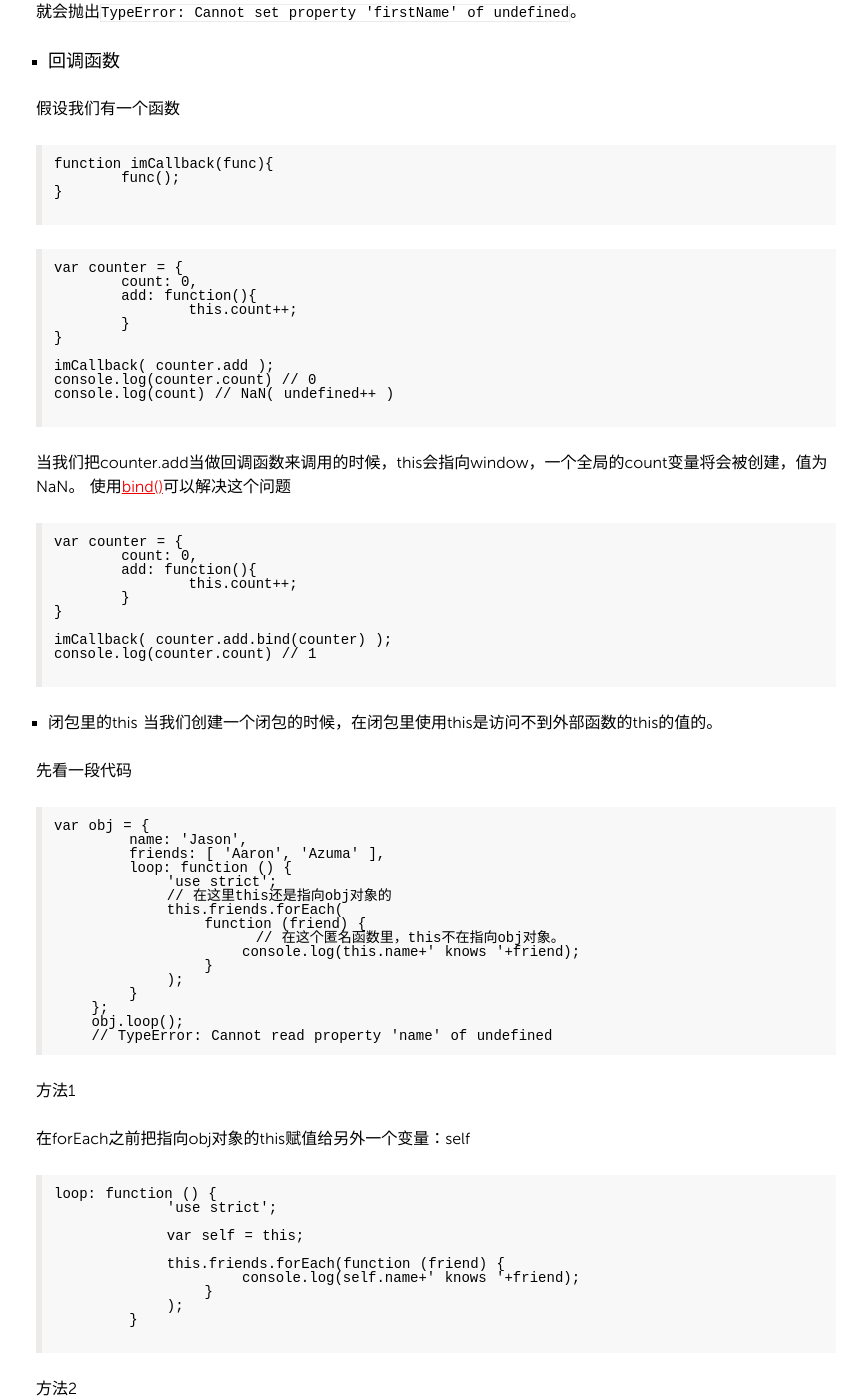
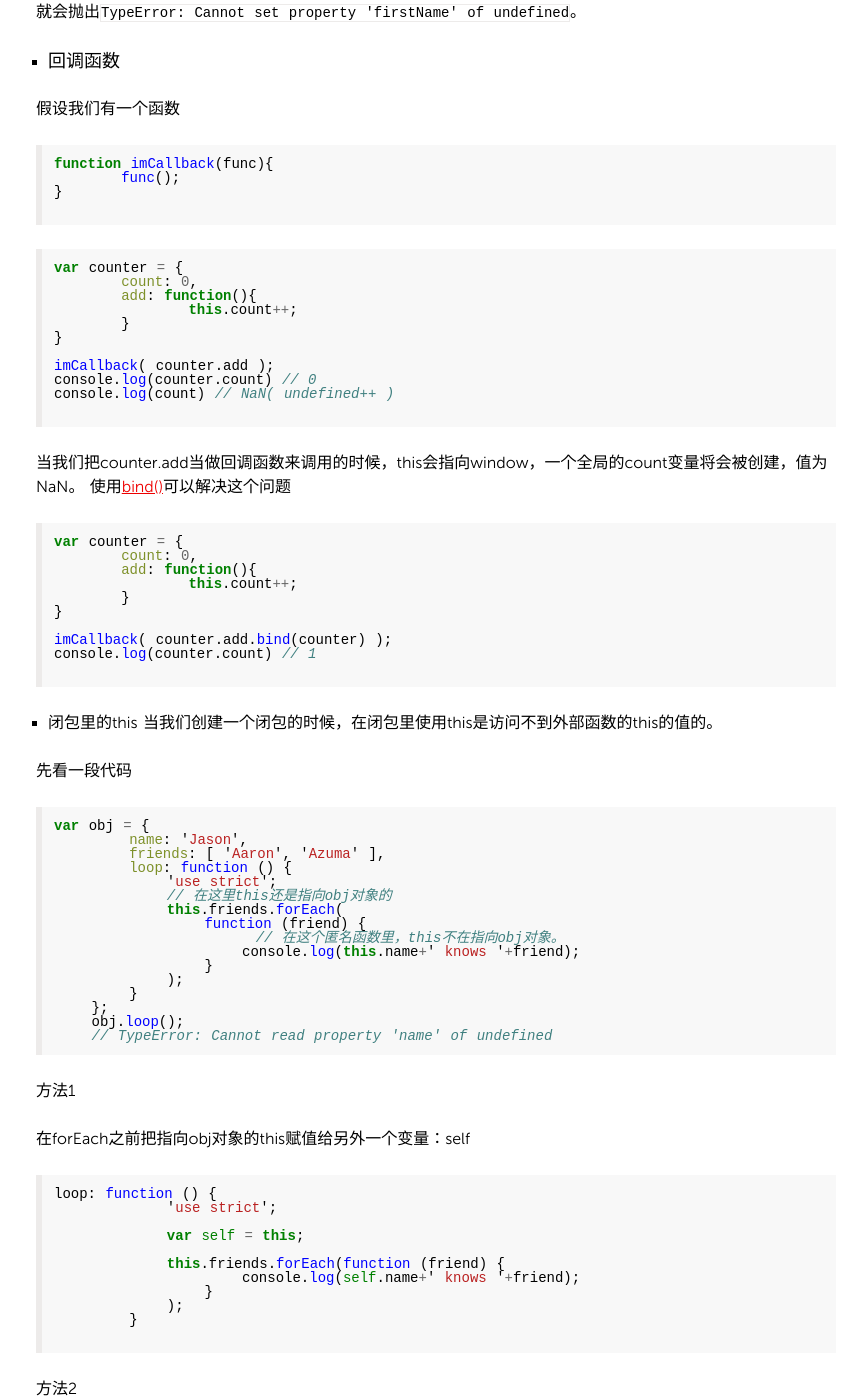
Before and after one commit to jasonweng/jasonweng.github.io, a Jekyll site: the page built from _posts/2014/2014-05-05-JavaScript-this-how-it-works.md, in a window 1280 px wide and 1400 px high, scrolled down 2068 px. Shown: the whole window, without its empty margins (204-1061 px from the left). Built offline with Jekyll 4.4.1, drawn with Linux system fonts in a browser that asks for light colours; comment, search, counter and statistics services are not loaded; some of the changed text lies outside the part shown.

Commit message:
article 1@3

```diff
--- a/_posts/2014/2014-05-05-JavaScript-this-how-it-works.md
+++ b/_posts/2014/2014-05-05-JavaScript-this-how-it-works.md
@@ -9,13 +9,12 @@
 
 在Javascript里有个特殊的值: `this`. 对于前端工程师来说，`this`的名声不是很好，在平常的使用过程中会带来许多的困惑跟烦恼。
 
-
 在Javascript里每个函数都有自己的属性，当函数执行的时候，`this`的值就是当前调用函数的对象。
 
 ###  this定义在函数里
 
 
-~~~
+~~~ javascript
 function normalFunction(){
 console.log( this === window ) // true
 }
@@ -25,7 +24,7 @@
 
 在严格模式下，`this`的值为 undefined
 
-~~~
+~~~ javascript
 function strictFunction(){
 'use strict'
 console.log( this === undefined ) // true
@@ -36,7 +35,7 @@
 
 
 一个常见的jQuery代码
-~~~
+~~~ javascript
 $('button').click(function(event){
 console.log( $(this).prop('name') );
 })
@@ -46,7 +45,7 @@
 
 ### this定义在方法里
 
-~~~
+~~~ javascript
 var person = {
   method: function(){
 	console.log(this === person)// true
@@ -58,7 +57,7 @@
 
 ### this定义在全局环境里
 
-~~~
+~~~ javascript
 var firstName = `jason`, lastName = 'weng';
 function showFullName(){
 	console.log( this.firstName + lastName );
@@ -69,7 +68,7 @@
 
 
 
-~~~
+~~~ javascript
 var person = {
   firstName = 'zhang',
   lastName = 'wenguang',
@@ -89,7 +88,7 @@
 
 - ### 创建构造函数的时候忘记了 new
 
-~~~
+~~~ javascript
 function Person(firstName,lastName) {
   this.firstName =firstName;
   this.lastName = lastName;
@@ -99,7 +98,7 @@
 这个时候我们同时也创建了2个全局变量firstName跟lastName。
 但是如果你在定义函数的时候使用 'use strict' 模式
 
-~~~
+~~~ javascript
 function Person(firstName,lastName) {
  'use strict'
   this.firstName =firstName;
@@ -114,13 +113,13 @@
 
 假设我们有一个函数
 
-~~~
+~~~ javascript
 function imCallback(func){
 	func();
 }
 
 ~~~
-~~~
+~~~ javascript
 var counter = {
 	count: 0,
 	add: function(){
@@ -137,7 +136,7 @@
 当我们把counter.add当做回调函数来调用的时候，this会指向window，一个全局的count变量将会被创建，值为NaN。
 使用[bind()](https://developer.mozilla.org/en-US/docs/Web/JavaScript/Reference/Global_Objects/Function/bind)可以解决这个问题
 
-~~~
+~~~ javascript
 var counter = {
 	count: 0,
 	add: function(){
@@ -155,7 +154,7 @@
 
 先看一段代码
 
-~~~
+~~~ javascript
 var obj = {
         name: 'Jason',
         friends: [ 'Aaron', 'Azuma' ],
@@ -177,7 +176,7 @@
 方法1
 
 在forEach之前把指向obj对象的this赋值给另外一个变量：self
-~~~
+~~~ javascript
 loop: function () {
             'use strict';
 
@@ -194,7 +193,7 @@
 方法2
 
 使用bind
-~~~
+~~~ javascript
 loop: function () {
             'use strict';
             this.friends.forEach(function (friend) {
```
Also changed, not shown: other parts of _posts/2014/2014-05-05-JavaScript-this-how-it-works.md (+1 -1 lines).
